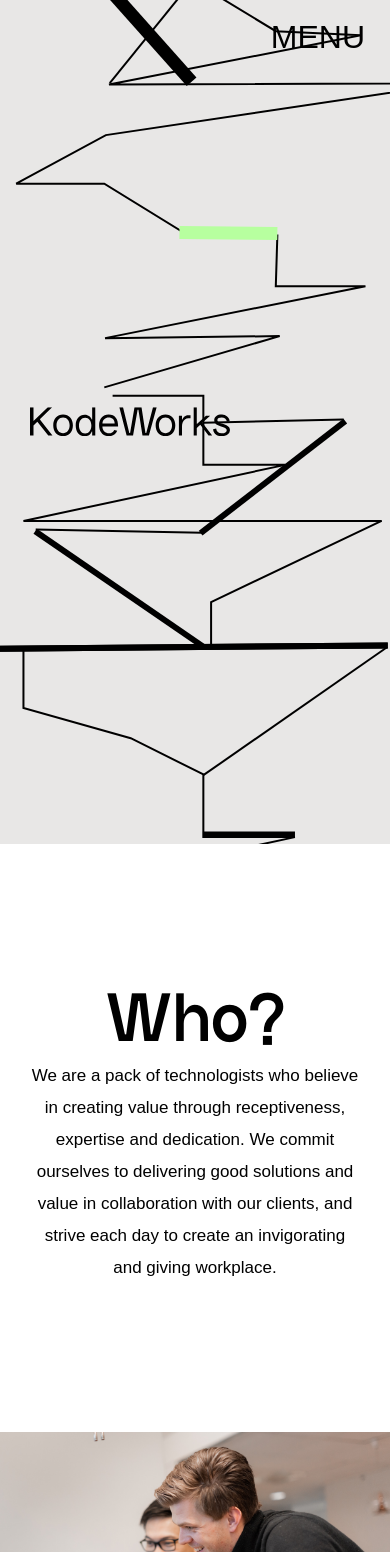
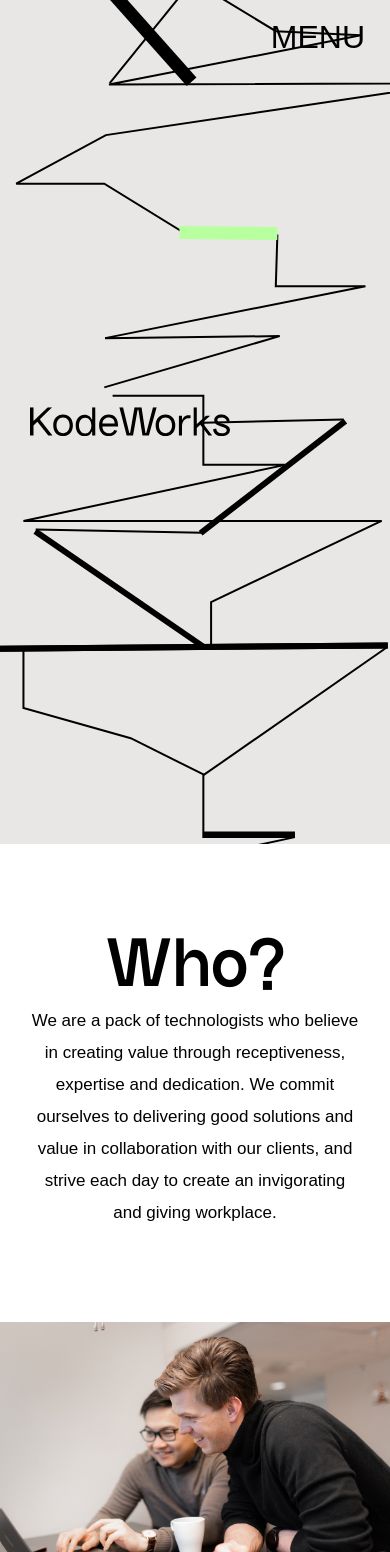
Before and after one commit to Kodeworks/kodeworks.no, a React (Create React App) app: page / in a window 390 px wide. Shown: the top 1552 px of the page. Built offline with nearby package versions, Linux system fonts and the light colour scheme.

Commit message:
Adjust spacing on about section

```diff
--- a/src/pages/Home/home.css
+++ b/src/pages/Home/home.css
@@ -45,7 +45,6 @@
 }
 
 #about img {
-
   object-fit: cover;
   width: 100%;
   height: 100vh;
@@ -151,7 +150,8 @@
   }
 
   #about > div {
-    padding-right: var(--gutter-size);
+    margin-bottom: 25px;
+    margin-top: 25px;
   }
 
   #about img {
```
